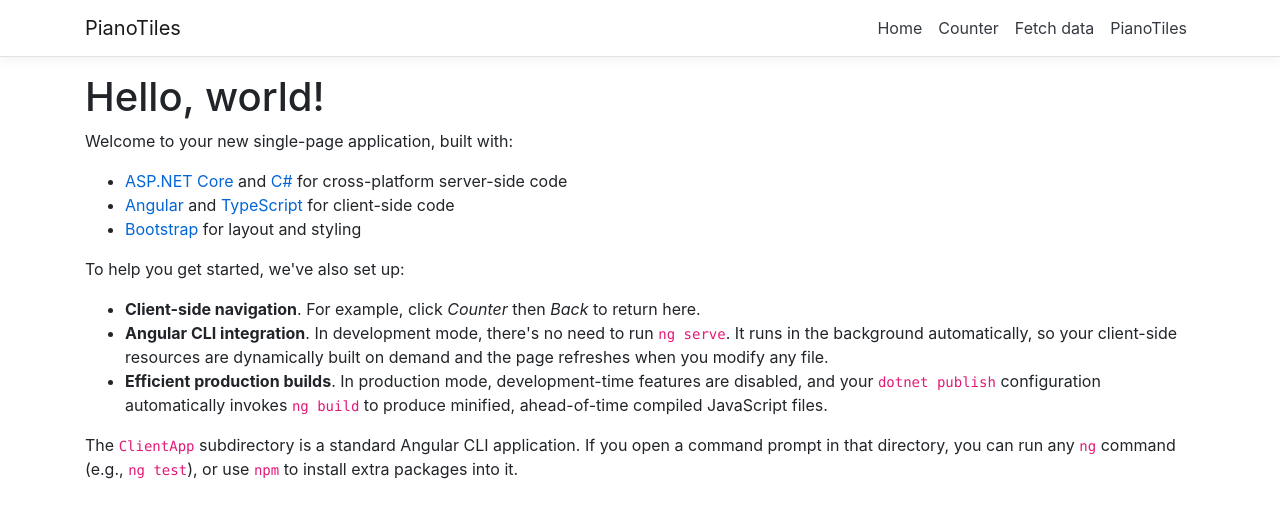
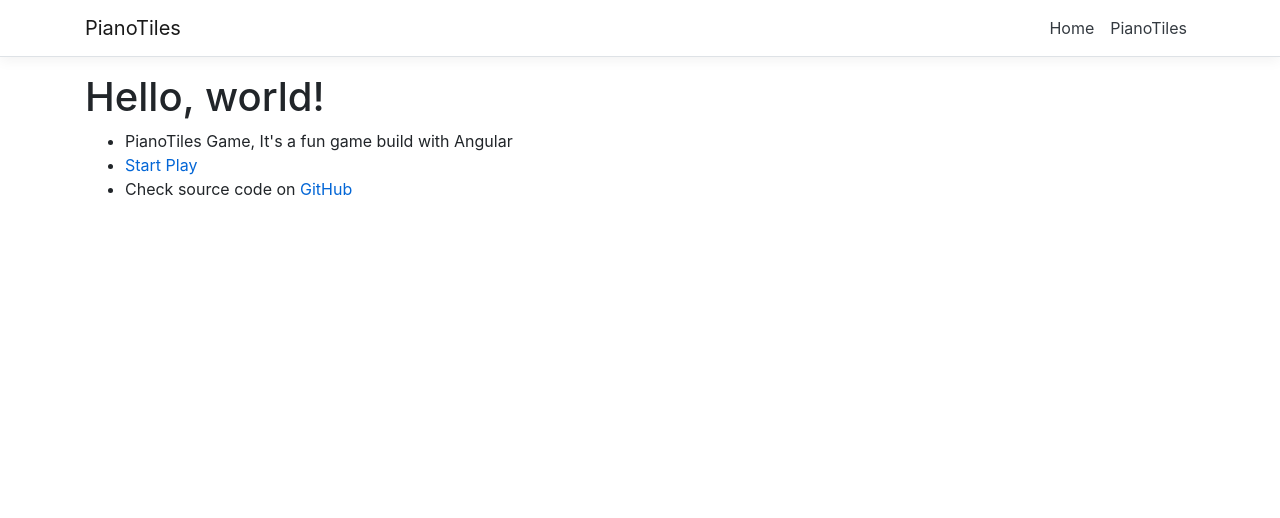
Before and after one commit to MhozaifaA/PianoTiles, an Angular app in the folder ClientApp/: page / in a window 1280 px wide. Shown: the top 518 px of the page. Built offline with nearby package versions, Linux system fonts and the light colour scheme.

Commit message:
Refactoring

```diff
--- a/ClientApp/src/app/app.module.ts
+++ b/ClientApp/src/app/app.module.ts
@@ -7,8 +7,6 @@ import { RouterModule } from '@angular/router';
 import { AppComponent } from './app.component';
 import { NavMenuComponent } from './nav-menu/nav-menu.component';
 import { HomeComponent } from './home/home.component';
-import { CounterComponent } from './counter/counter.component';
-import { FetchDataComponent } from './fetch-data/fetch-data.component';
 import { PianoTilesComponent } from './pianoTiles/pianoTiles.component';
 import { TileComponent } from './pianoTiles/tile.component';
 import { FilterColumn } from './pipes/filterColumn.pipe';
@@ -18,8 +16,6 @@ import { FilterColumn } from './pipes/filterColumn.pipe';
     AppComponent,
     NavMenuComponent,
     HomeComponent,
-    CounterComponent,
-    FetchDataComponent,
     PianoTilesComponent,
     FilterColumn,
     TileComponent
@@ -30,8 +26,6 @@ import { FilterColumn } from './pipes/filterColumn.pipe';
     FormsModule,
     RouterModule.forRoot([
       { path: '', component: HomeComponent, pathMatch: 'full' },
-      { path: 'counter', component: CounterComponent },
-      { path: 'fetch-data', component: FetchDataComponent },
       { path: 'pianoTiles', component: PianoTilesComponent },
     ])
   ],
--- a/ClientApp/src/app/counter/counter.component.html
+++ /dev/null
@@ -1,7 +0,0 @@
-<h1>Counter</h1>
-
-<p>This is a simple example of an Angular component.</p>
-
-<p aria-live="polite">Current count: <strong>{{ currentCount }}</strong></p>
-
-<button class="btn btn-primary" (click)="incrementCounter()">Increment</button>
--- a/ClientApp/src/app/counter/counter.component.ts
+++ /dev/null
@@ -1,13 +0,0 @@
-import { Component } from '@angular/core';
-
-@Component({
-  selector: 'app-counter-component',
-  templateUrl: './counter.component.html'
-})
-export class CounterComponent {
-  public currentCount = 0;
-
-  public incrementCounter() {
-    this.currentCount++;
-  }
-}
--- a/ClientApp/src/app/fetch-data/fetch-data.component.html
+++ /dev/null
@@ -1,26 +0,0 @@
-
-
-<h1 id="tableLabel">Weather forecast</h1>
-
-<p>This component demonstrates fetching data from the server.</p>
-
-<p *ngIf="!forecasts"><em>Loading...</em></p>
-
-<table class='table table-striped' aria-labelledby="tableLabel" *ngIf="forecasts">
-  <thead>
-    <tr>
-      <th>Date</th>
-      <th>Temp. (C)</th>
-      <th>Temp. (F)</th>
-      <th>Summary</th>
-    </tr>
-  </thead>
-  <tbody>
-    <tr *ngFor="let forecast of forecasts">
-      <td>{{ forecast.date }}</td>
-      <td>{{ forecast.temperatureC }}</td>
-      <td>{{ forecast.temperatureF }}</td>
-      <td>{{ forecast.summary }}</td>
-    </tr>
-  </tbody>
-</table>
--- a/ClientApp/src/app/fetch-data/fetch-data.component.ts
+++ /dev/null
@@ -1,23 +0,0 @@
-import { Component, Inject } from '@angular/core';
-import { HttpClient } from '@angular/common/http';
-
-@Component({
-  selector: 'app-fetch-data',
-  templateUrl: './fetch-data.component.html'
-})
-export class FetchDataComponent {
-  public forecasts: WeatherForecast[];
-
-  constructor(http: HttpClient, @Inject('BASE_URL') baseUrl: string) {
-    http.get<WeatherForecast[]>(baseUrl + 'weatherforecast').subscribe(result => {
-      this.forecasts = result;
-    }, error => console.error(error));
-  }
-}
-
-interface WeatherForecast {
-  date: string;
-  temperatureC: number;
-  temperatureF: number;
-  summary: string;
-}
--- a/ClientApp/src/app/home/home.component.html
+++ b/ClientApp/src/app/home/home.component.html
@@ -1,14 +1,6 @@
 <h1>Hello, world!</h1>
-<p>Welcome to your new single-page application, built with:</p>
 <ul>
-  <li><a href='https://get.asp.net/'>ASP.NET Core</a> and <a href='https://msdn.microsoft.com/en-us/library/67ef8sbd.aspx'>C#</a> for cross-platform server-side code</li>
-  <li><a href='https://angular.io/'>Angular</a> and <a href='http://www.typescriptlang.org/'>TypeScript</a> for client-side code</li>
-  <li><a href='http://getbootstrap.com/'>Bootstrap</a> for layout and styling</li>
+  <li>PianoTiles Game, It's a fun game build with Angular</li>
+  <li> <a href='/PianoTiles'>Start Play</a> </li>
+  <li>Check source code on <a href='https://github.com/MhozaifaA/PianoTiles/tree/master/ClientApp/src'>GitHub</a></li>
 </ul>
-<p>To help you get started, we've also set up:</p>
-<ul>
-  <li><strong>Client-side navigation</strong>. For example, click <em>Counter</em> then <em>Back</em> to return here.</li>
-  <li><strong>Angular CLI integration</strong>. In development mode, there's no need to run <code>ng serve</code>. It runs in the background automatically, so your client-side resources are dynamically built on demand and the page refreshes when you modify any file.</li>
-  <li><strong>Efficient production builds</strong>. In production mode, development-time features are disabled, and your <code>dotnet publish</code> configuration automatically invokes <code>ng build</code> to produce minified, ahead-of-time compiled JavaScript files.</li>
-</ul>
-<p>The <code>ClientApp</code> subdirectory is a standard Angular CLI application. If you open a command prompt in that directory, you can run any <code>ng</code> command (e.g., <code>ng test</code>), or use <code>npm</code> to install extra packages into it.</p>
--- a/ClientApp/src/app/nav-menu/nav-menu.component.html
+++ b/ClientApp/src/app/nav-menu/nav-menu.component.html
@@ -26,12 +26,6 @@
             <a class="nav-link text-dark" [routerLink]="['/']">Home</a>
           </li>
           <li class="nav-item" [routerLinkActive]="['link-active']">
-            <a class="nav-link text-dark" [routerLink]="['/counter']">Counter</a>
-          </li>
-          <li class="nav-item" [routerLinkActive]="['link-active']">
-            <a class="nav-link text-dark" [routerLink]="['/fetch-data']">Fetch data</a>
-          </li>
-          <li class="nav-item" [routerLinkActive]="['link-active']">
             <a class="nav-link text-dark" [routerLink]="['/pianoTiles']">PianoTiles</a>
           </li>
         </ul>
```
Also changed, not shown: 2 other files (tests, documents, lock files or other folders).
